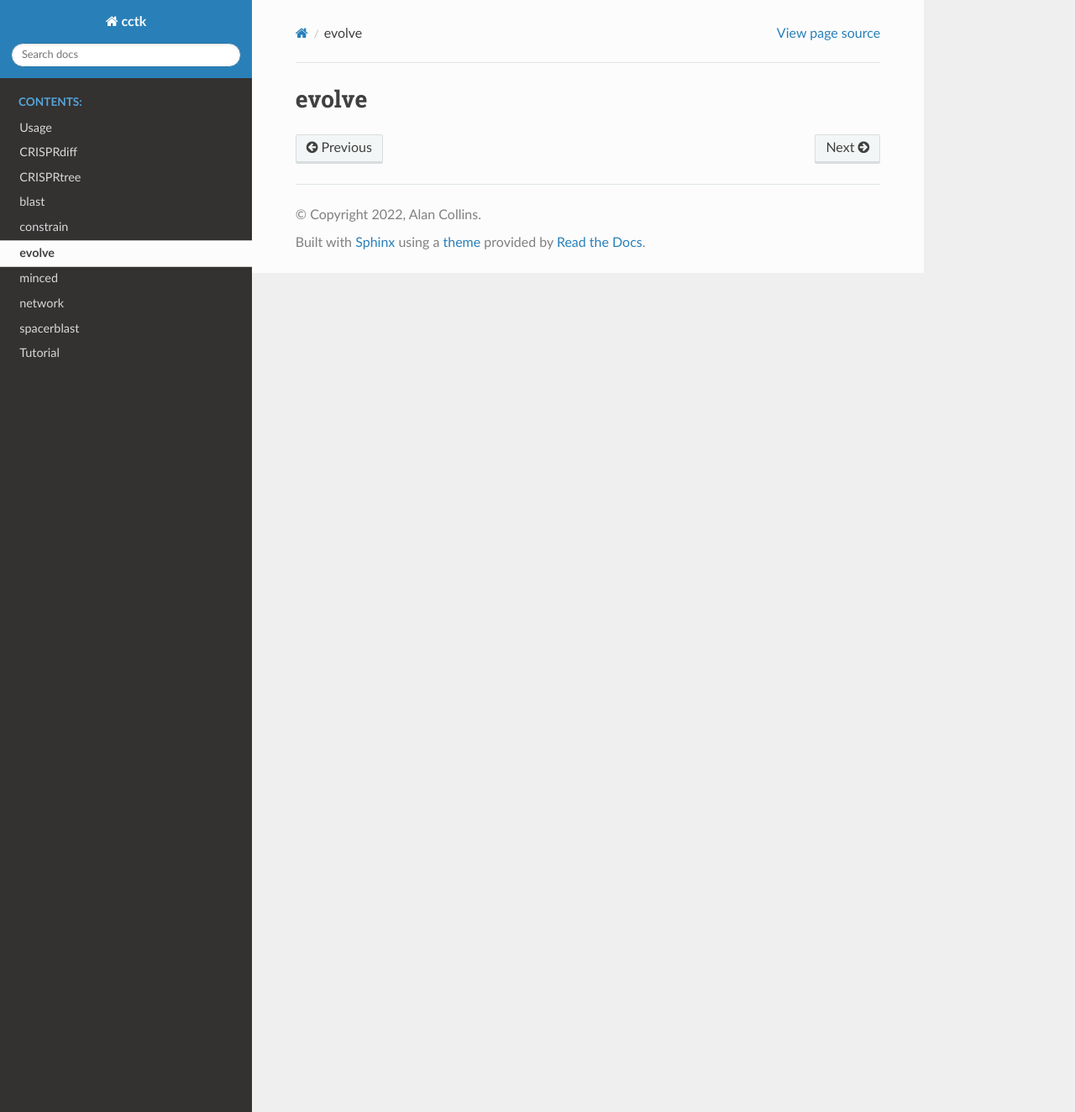
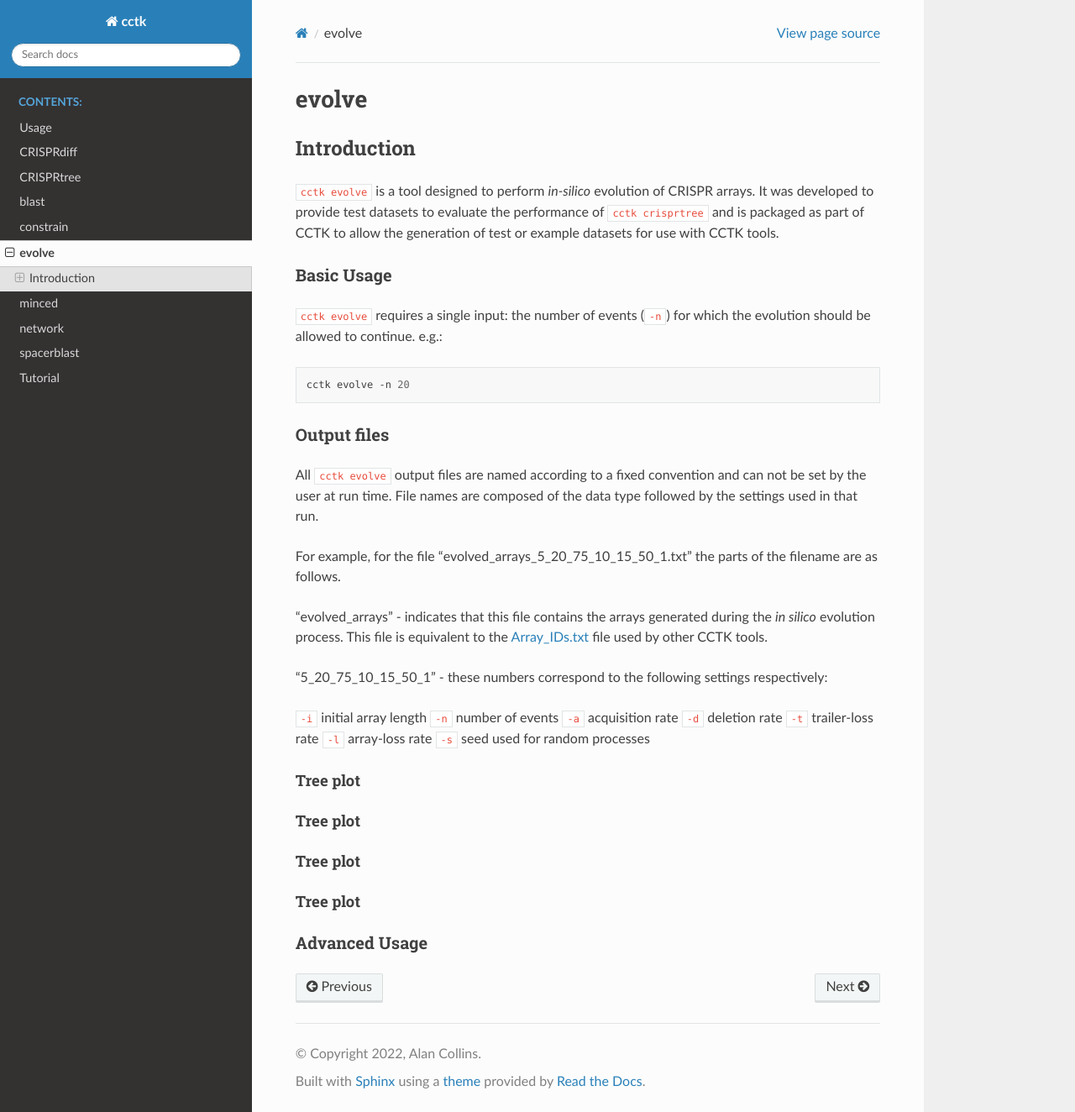
Before and after one commit to Alan-Collins/CRISPR_comparison_toolkit, a Sphinx documentation site: the page built from docs/source/content/evolve.rst, in a window 1280 px wide and 1324 px high. Shown: the whole window at 84% size. Built offline with Sphinx 7.4.7 and the Read the Docs theme 2.0.0, drawn with Linux system fonts in a browser that asks for light colours.

Commit message:
add intro, basic usage, and skeleton

```diff
--- a/docs/source/content/evolve.rst
+++ b/docs/source/content/evolve.rst
@@ -1,2 +1,65 @@
+######
 evolve
-======
+######
+
+************
+Introduction
+************
+
+``cctk evolve`` is a tool designed to perform *in-silico* evolution of CRISPR arrays. It was developed to provide test datasets to evaluate the performance of ``cctk crisprtree`` and is packaged as part of CCTK to allow the generation of test or example datasets for use with CCTK tools.
+
+.. _evolve-basic:
+
+Basic Usage
+===========
+
+``cctk evolve`` requires a single input: the number of events (``-n``) for which the evolution should be allowed to continue. e.g.:
+
+.. code-block:: shell
+
+	cctk evolve -n 20
+
+Output files
+============
+
+All ``cctk evolve`` output files are named according to a fixed convention and can not be set by the user at run time. File names are composed of the data type followed by the settings used in that run.
+
+For example, for the file "evolved_arrays_5_20_75_10_15_50_1.txt" the parts of the filename are as follows.
+
+"evolved_arrays" - indicates that this file contains the arrays generated during the *in silico* evolution process. This file is equivalent to the :ref:`array-ids` file used by other CCTK tools.
+
+"5_20_75_10_15_50_1" - these numbers correspond to the following settings respectively:
+
+``-i`` initial array length
+``-n`` number of events
+``-a`` acquisition rate
+``-d`` deletion rate
+``-t`` trailer-loss rate
+``-l`` array-loss rate
+``-s`` seed used for random processes
+
+.. _evolve-treeplot:
+
+Tree plot
+---------
+
+.. _evolve-arrayfile:
+
+Tree plot
+---------
+
+.. _evolve-colourfile:
+
+Tree plot
+---------
+
+.. _evolve-treefile:
+
+Tree plot
+---------
+
+
+.. _evolve-advanced:
+
+Advanced Usage
+==============
```
